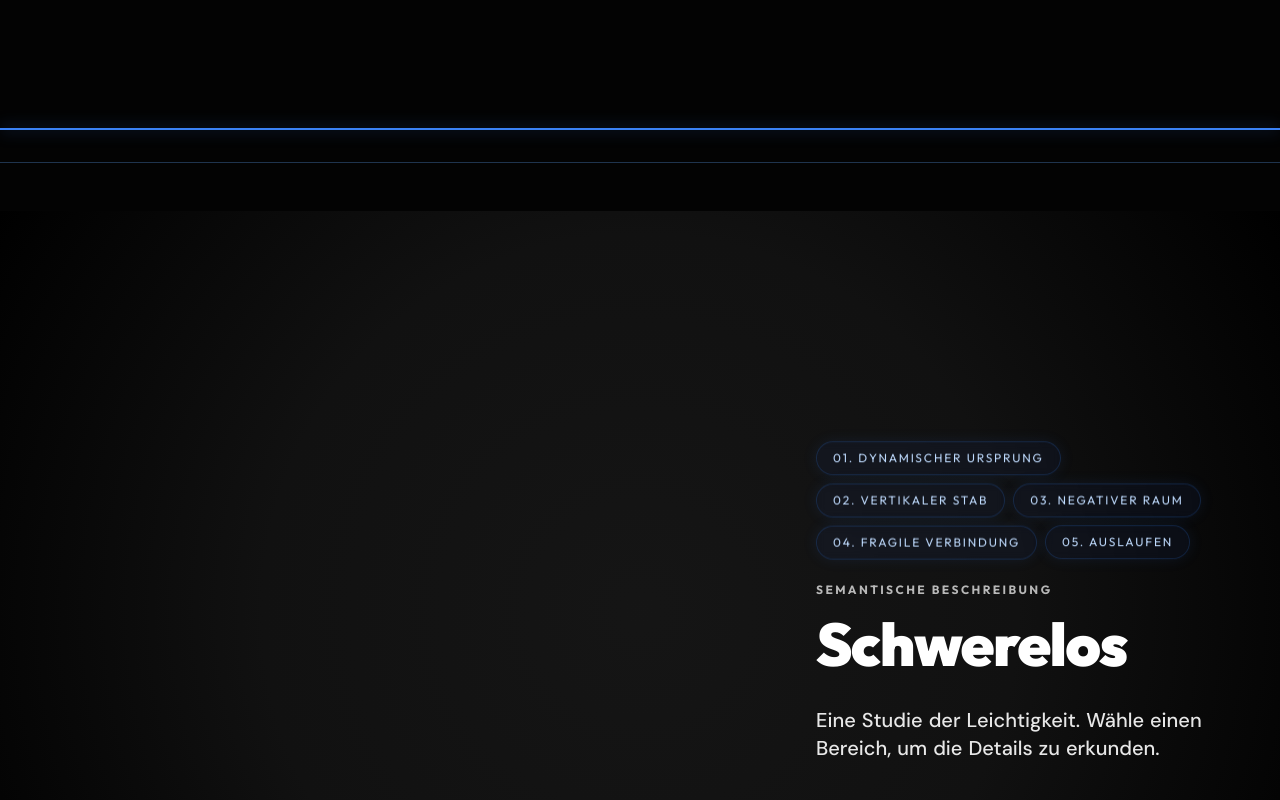
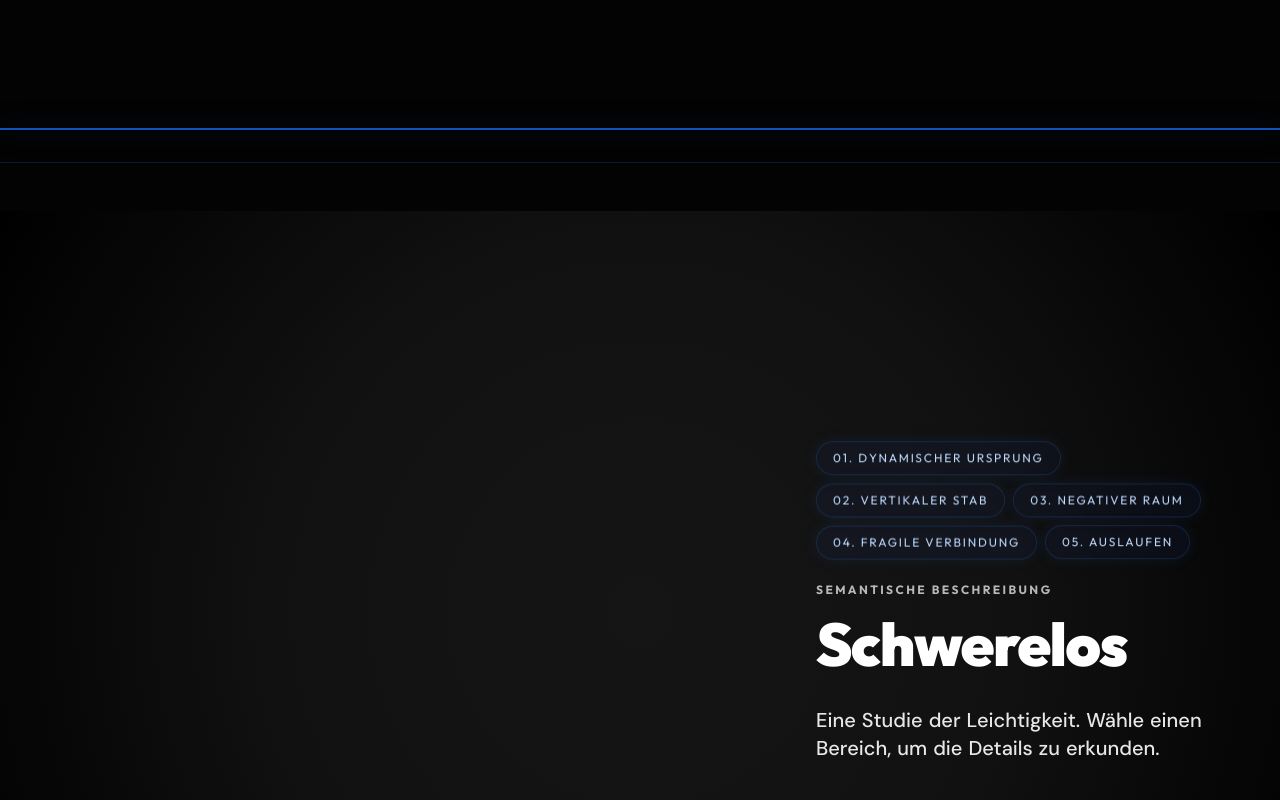
Before and after one commit to Nklsfdler/Schwerelos, a Next.js app: page / in a window 1280 px wide. Shown: the part 10100-10900 px from the top of the page. Built offline with nearby package versions, Linux system fonts and the light colour scheme.

Commit message:
style: Update separator to dark expensive sapphire blue

```diff
--- a/app/components/SectionSeparator.tsx
+++ b/app/components/SectionSeparator.tsx
@@ -4,14 +4,14 @@ import { motion } from "framer-motion";
 export function SectionSeparator() {
     return (
         <div className="w-full relative py-12 flex flex-col items-center justify-center pointer-events-none z-40 gap-8">
-            {/* Top Line - Consistent Strong Blue across full width */}
+            {/* Top Line - Dark Expensive Modern Blue (Sapphire/Cobalt) */}
             <div className="relative w-full h-[2px]">
-                <div className="absolute inset-0 bg-blue-500 shadow-[0_0_15px_rgba(59,130,246,0.6)]" />
+                <div className="absolute inset-0 bg-[#0F52BA] shadow-[0_0_25px_rgba(15,82,186,0.5)]" />
             </div>
 
-            {/* Bottom Glow - Consistent & Subtle */}
-            <div className="relative w-full h-px opacity-30">
-                <div className="absolute inset-0 bg-blue-400" />
+            {/* Bottom Glow - Deep & Rich */}
+            <div className="relative w-full h-px opacity-40">
+                <div className="absolute inset-0 bg-[#0a3d8f]" />
             </div>
         </div>
     );
```
